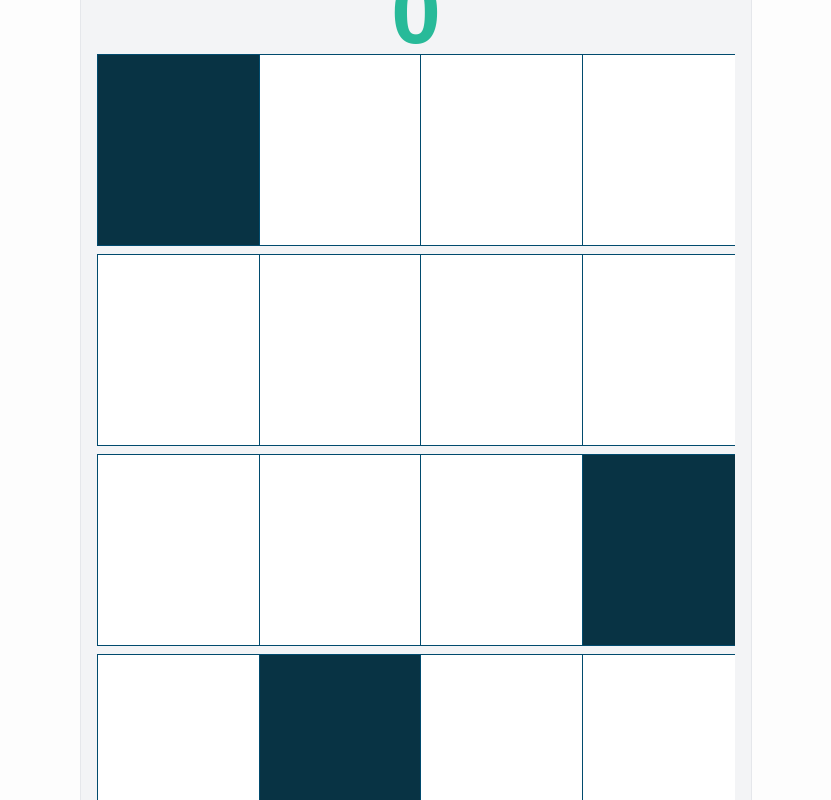
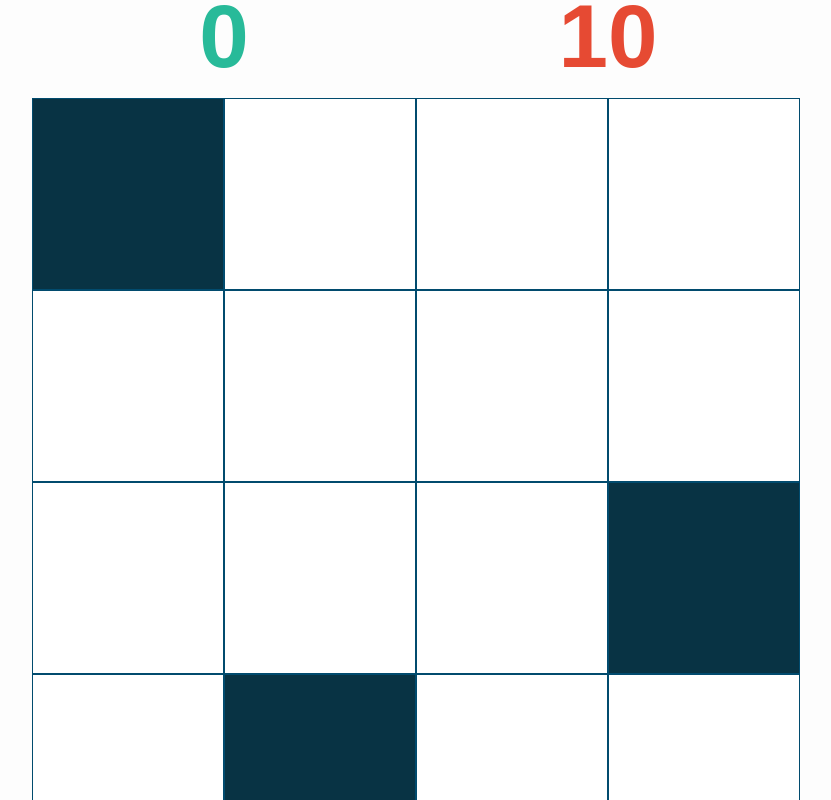
Before and after one commit to Estevamrod/tap-it, a React (Vite) app: page /play in a window 1280 px wide. Shown: the whole page, without its empty margins (224-1055 px from the left). Built offline with nearby package versions, Linux system fonts and the light colour scheme.

Commit message:
Alterações aplicadas ao novo resultado da tela de play

```diff
--- a/src/pages/Game.tsx
+++ b/src/pages/Game.tsx
@@ -4,6 +4,7 @@ import Tiles from '../components/pages/Game/Tiles';
 import ScoreBar from '../components/pages/Game/ScoreBar';
 import ScoreModal from '../components/pages/Game/ScoreModal';
 import * as React from 'react';
+import TimerBar from '../components/pages/Game/Time';
 
 const generateUniqueIndices = () => {
   const indices = new Set<number>();
@@ -110,9 +111,12 @@ const Game: React.FC = () => {
   return (
     <div className='flex-grow container mx-auto'>
       <div className='flex justify-center'>
-        <div className='flex flex-col max-w-2xl bg-gray-100 border text-gray-800 select-none p-4'>
-        <ScoreBar score={score} />
-        <div className='grid grid-cols-4 gap-2'>
+        <div className='flex flex-col text-gray-800 select-none p-4'>  {/* Aqui eu removi o seguinte atributo => max-w-2xl | border | bg-gray-100*/}
+        <div className="grid grid-cols-2 mb-5">
+          <ScoreBar score={score} />
+          <TimerBar timer={timer}/>
+        </div>
+        <div className='grid grid-cols-4'> {/*Aqui eu removi => gap-2*/}
           {Array.from(Array(16), (_, index) => (
             <Tiles
               key={index}
@@ -122,13 +126,6 @@ const Game: React.FC = () => {
               onClick={() => handleSquareClick(index)}
             />
           ))}
-        </div>
-        <div className='p-2 text-center text-lg'>
-          {gameStart ? (
-            <div>Timer: {timer} sec</div>
-          ) : (
-            <div>Boa Sorte!</div>
-          )}
         </div>
       </div>
       <ScoreModal
```
